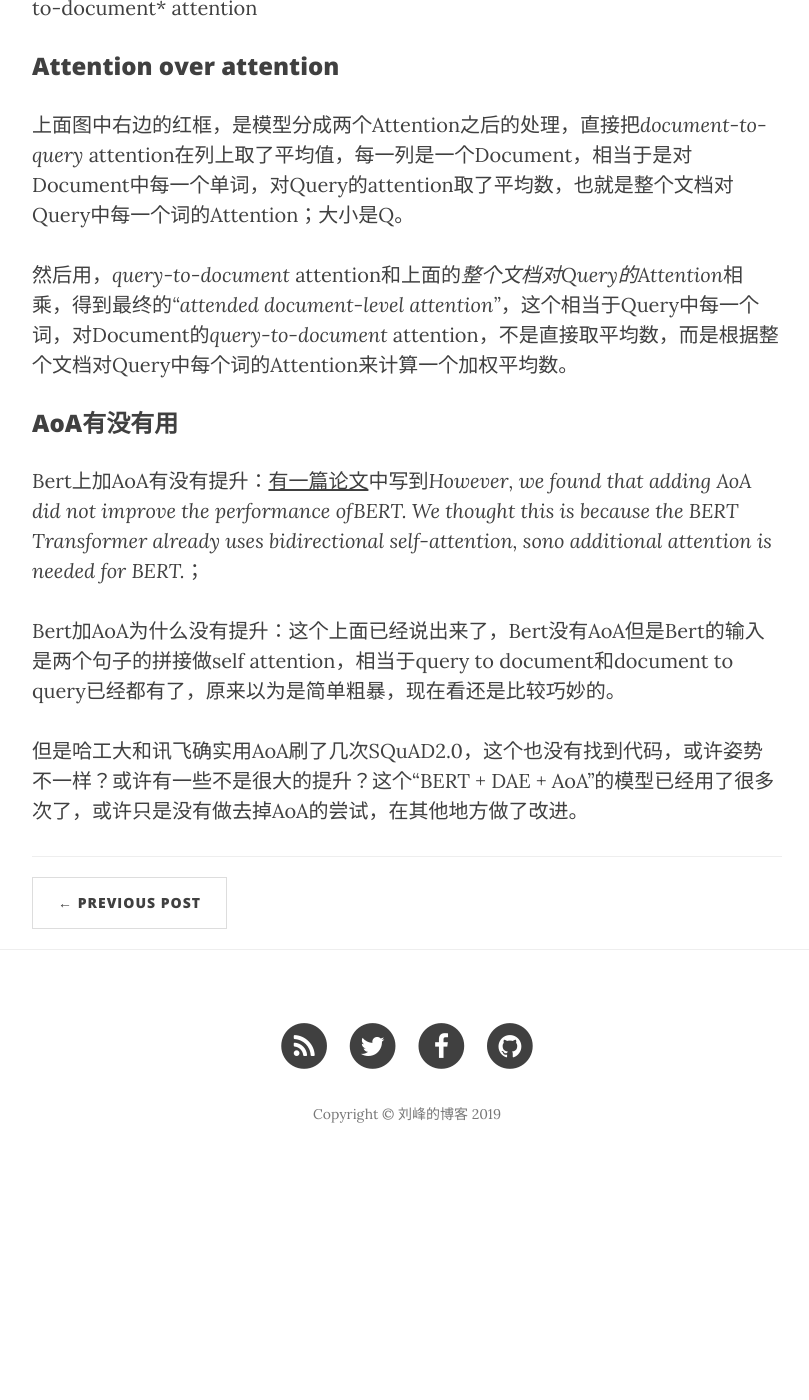
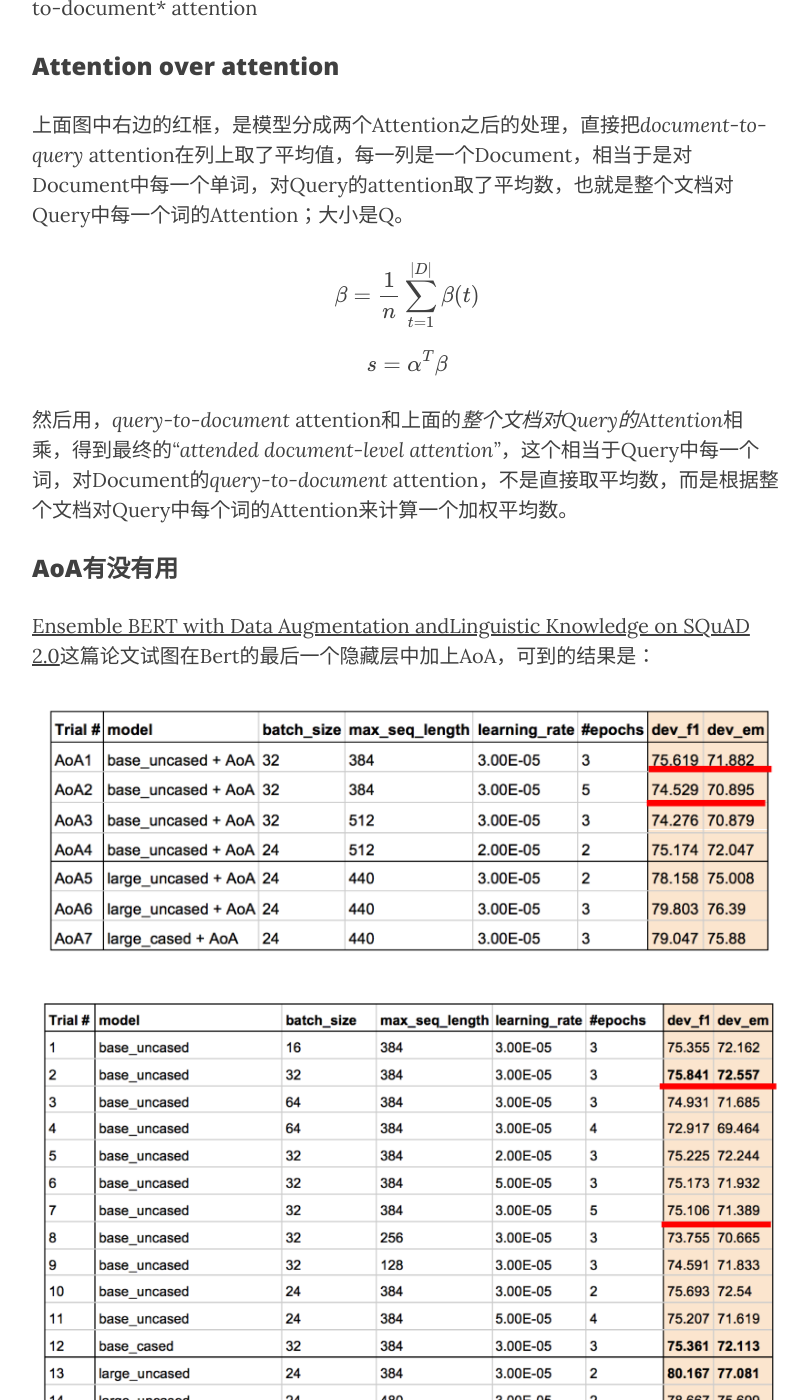
Before and after one commit to mainliufeng/Blog, a Jekyll site: the page built from _posts/2019-08-10-what-is-AoA.md, in a window 1280 px wide and 1400 px high, scrolled down 2872 px. Shown: the whole window, without its empty margins (233-1042 px from the left). Built offline with Jekyll 4.4.1, drawn with Linux system fonts in a browser that asks for light colours; nearby versions of some CDN libraries; formulas are drawn with MathJax 3; a script that is not in the unit is left out; before the commit the page ends 4062 px from its top, so only the background shows below that; some of the changed text lies outside the part shown.

Commit message:
修改AoA

```diff
--- a/_posts/2019-08-10-what-is-AoA.md
+++ b/_posts/2019-08-10-what-is-AoA.md
@@ -66,12 +66,28 @@ $$softmax(QK^{T})$$
 
 上面图中右边的红框，是模型分成两个Attention之后的处理，直接把*document-to-query* attention在列上取了平均值，每一列是一个Document，相当于是对Document中每一个单词，对Query的attention取了平均数，也就是整个文档对Query中每一个词的Attention；大小是Q。
 
+$$\beta = \frac{1}{n}\sum_{t=1}^{|D|}\beta(t)$$
+
+$$s = \alpha^T\beta$$
+
 然后用，*query-to-document* attention和上面的*整个文档对Query的Attention*相乘，得到最终的*“attended  document-level  attention”*，这个相当于Query中每一个词，对Document的*query-to-document* attention，不是直接取平均数，而是根据整个文档对Query中每个词的Attention来计算一个加权平均数。
 
 ### AoA有没有用
 
-Bert上加AoA有没有提升：[有一篇论文](http://web.stanford.edu/class/cs224n/reports/default/15845024.pdf)中写到*However, we found that adding AoA did not improve the performance ofBERT. We thought this is because the BERT Transformer already uses bidirectional self-attention, sono additional attention is needed for BERT.*；
+[Ensemble BERT with Data Augmentation andLinguistic Knowledge on SQuAD 2.0](http://web.stanford.edu/class/cs224n/reports/default/15845024.pdf)这篇论文试图在Bert的最后一个隐藏层中加上AoA，可到的结果是：
 
-Bert加AoA为什么没有提升：这个上面已经说出来了，Bert没有AoA但是Bert的输入是两个句子的拼接做self attention，相当于query to document和document to query已经都有了，原来以为是简单粗暴，现在看还是比较巧妙的。
+<a href="#">
+    <img src="{{ site.baseurl }}/img/AoA-result.png" alt="AoA-result">
+</a>
 
-但是哈工大和讯飞确实用AoA刷了几次SQuAD2.0，这个也没有找到代码，或许姿势不一样？或许有一些不是很大的提升？这个“BERT + DAE + AoA”的模型已经用了很多次了，或许只是没有做去掉AoA的尝试，在其他地方做了改进。
+<a href="#">
+    <img src="{{ site.baseurl }}/img/bert-result.png" alt="bert-result">
+</a>
+
+可以看到，能够形成比较的有两组结果，都是加上AoA后f1和em反而降低，说明了这两组超参数上，Bert加AoA是没有用的。
+
+论文中写到：*"However, we found that adding AoA did not improve the performance ofBERT. We thought this is because the BERT Transformer already uses bidirectional self-attention, sono additional attention is needed for BERT."*；他们尝试了几次AoA没有提升后就放弃了，至于AoA到底有没有用，最好在更多的超参数上再做一下实验。
+
+Bert加AoA为什么没有提升：上面论文的观点是，Bert没有AoA但是Bert的输入是两个句子的拼接做self attention，相当于query to document和document to query已经都有了。
+
+原来以为Bert是简单粗暴，现在看还是比较巧妙的。
```
Also changed, not shown: img/AoA-result.png (added), img/bert-result.png (added).
